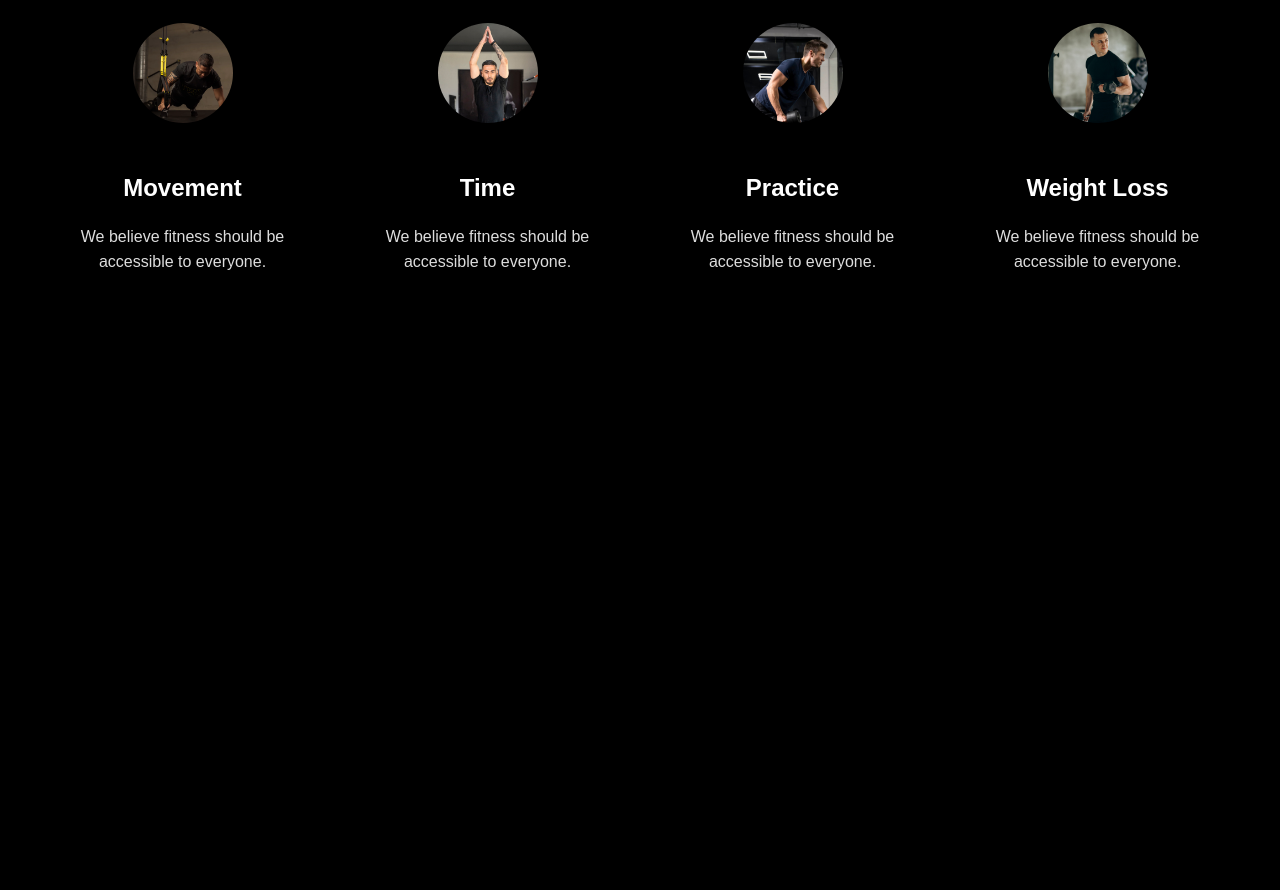
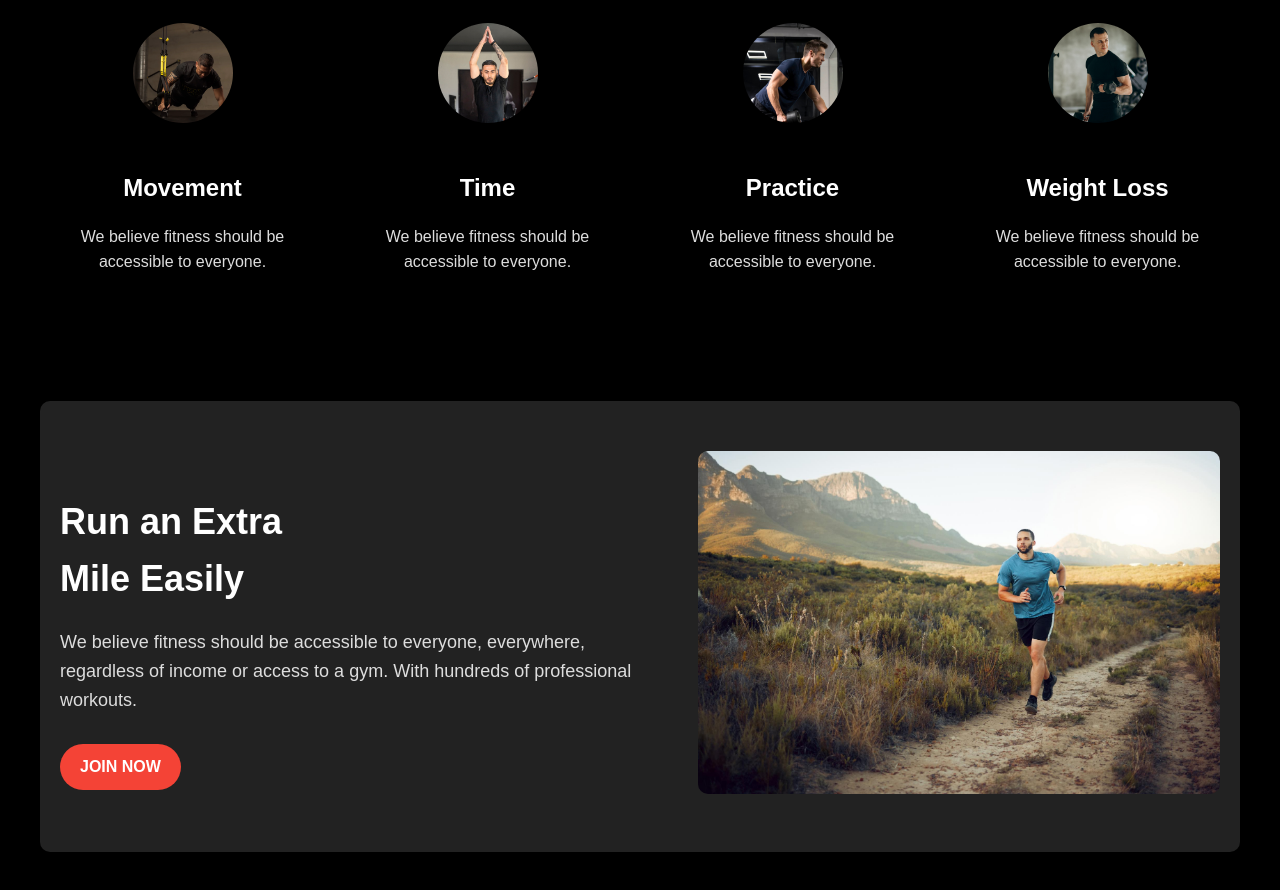
Before and after one commit to zasimmallick/B10A2-versatile-ui, a plain HTML site: page index.html in a window 1280 px wide. Shown: the part 1077-1967 px from the top of the page. Before the commit the page ends 1438 px from the top, so only its background shows below. Drawn offline with Linux system fonts and the light colour scheme.

Commit message:
extra mile added

```diff
--- a/index.html
+++ b/index.html
@@ -78,6 +78,18 @@
             </div>
         </section>
 
+        <section class="extra-mile">
+            <div class="content-wrapper">
+                <div class="text-content">
+                    <h2>Run an Extra <br> Mile Easily</h2>
+                    <p>We believe fitness should be accessible to everyone, everywhere, regardless of income or access to a gym. With hundreds of professional workouts.</p>
+                    <a href="#" class="btn btn-primary">Join Now</a>
+                </div>
+                <div class="image-content">
+                    <img src="styles/images/run.jpg" alt="Running Image">
+                </div>
+            </div>
+        </section>
 
     </main>
 
--- a/styles/style.css
+++ b/styles/style.css
@@ -217,6 +217,66 @@ body {
 }
 
 
+/* Extra Mile Section */
+.extra-mile {
+    background-color: #222;
+    padding: 50px 20px;
+    margin: 40px;
+    border-radius: 10px;
+}
+
+.content-wrapper {
+    display: flex;
+    align-items: center;
+    justify-content: space-between;
+}
+
+.text-content {
+    max-width: 50%;
+}
+
+.text-content h2 {
+    font-size: 36px;
+    margin-bottom: 20px;
+    color: #fff;
+    font-weight: bold;
+}
+
+.text-content p {
+    font-size: 18px;
+    margin-bottom: 30px;
+    color: #ddd;
+}
+
+.text-content .btn {
+    display: inline-block;
+    padding: 10px 20px;
+    font-size: 16px;
+    font-weight: bold;
+    text-transform: uppercase;
+    text-decoration: none;
+    border-radius: 25px;
+    background-color: #f44336;
+    color: #fff;
+}
+
+.image-content {
+    max-width: 45%;
+}
+
+.image-content img {
+    width: 100%;
+    height: auto;
+    border-radius: 10px;
+}
+
+
+
+
+
+
+
+
 
 
 
```
